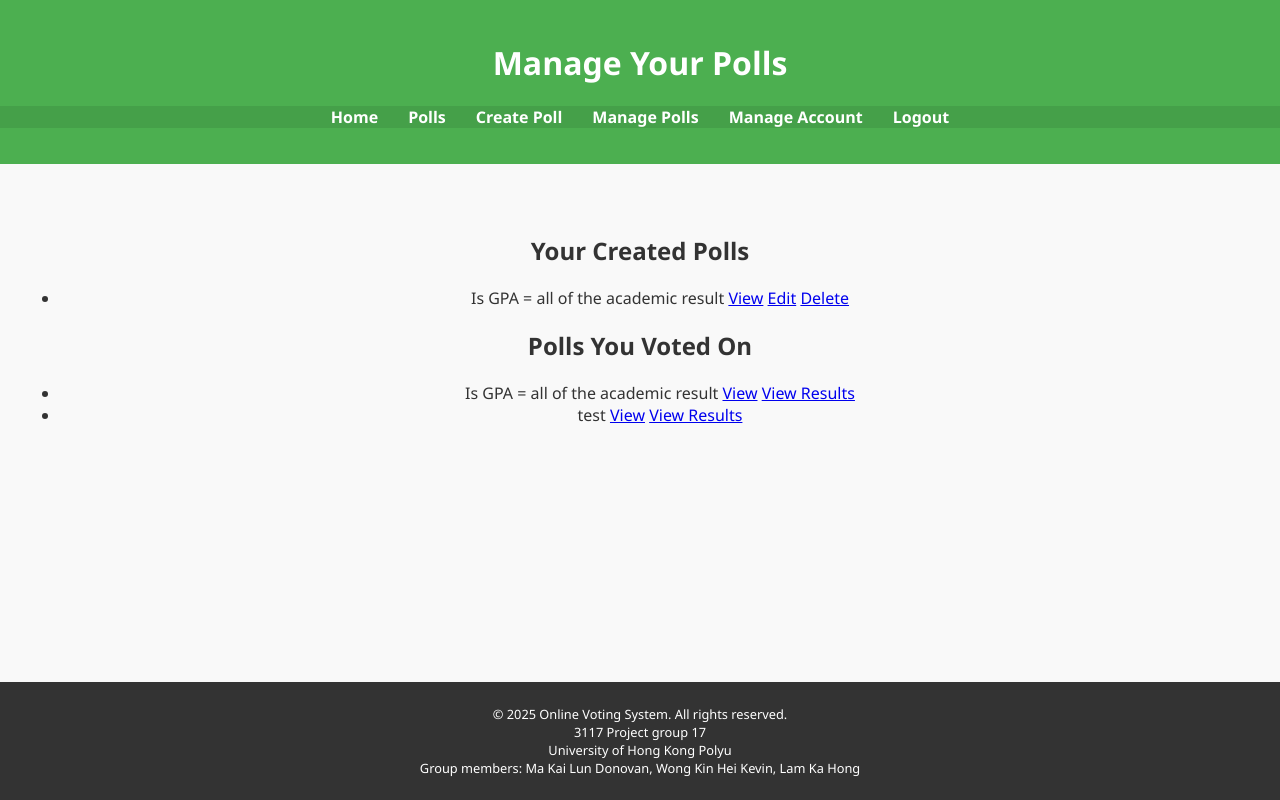
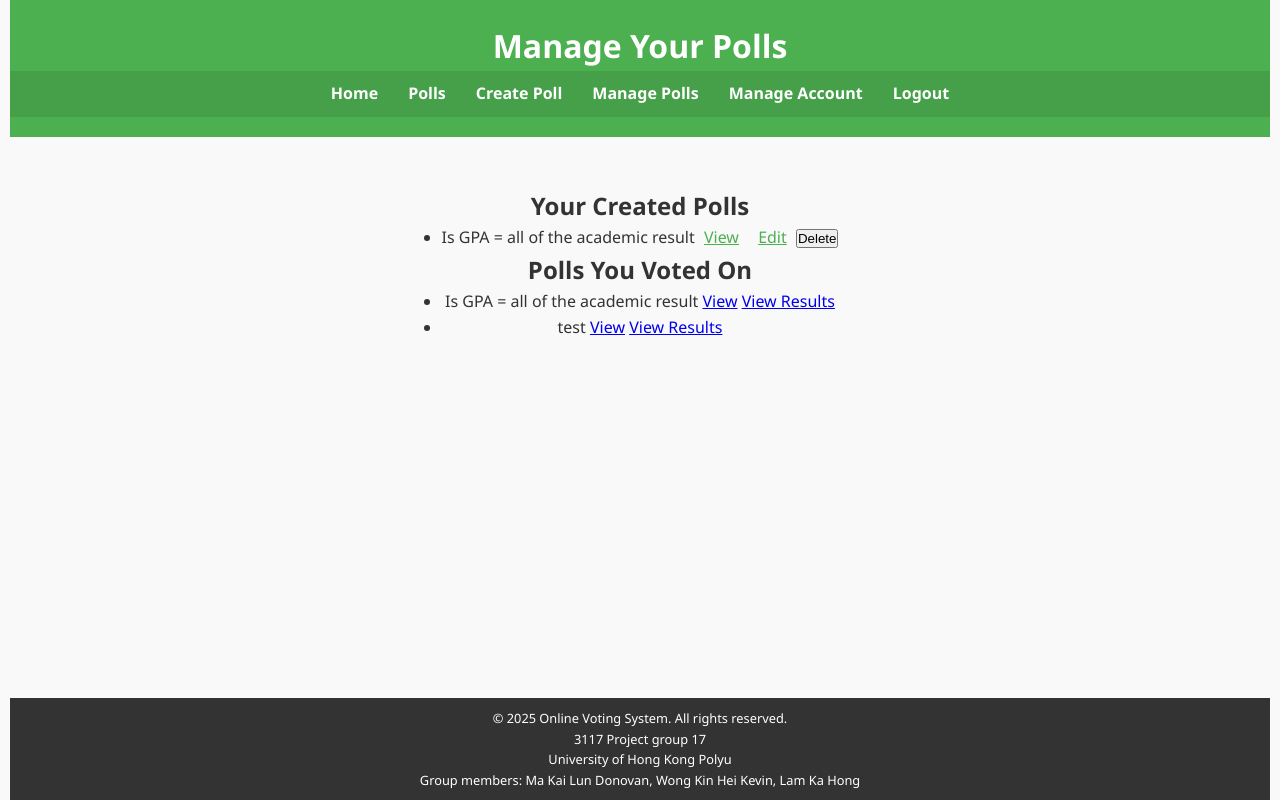
Before and after one commit to domna735/online_voting_system, a PHP site: page /manage_polls.php in a window 1280 px wide. Run offline with PHP 8.4, Linux system fonts and the light colour scheme; a user stored in the database is signed in; data comes from the database, SQL or seed files in the repository.

Commit message:
Add files via upload

```diff
--- a/db_connect.php
+++ b/db_connect.php
@@ -18,5 +18,5 @@ if ($conn->connect_error) {
 }
 
 // Set the character encoding to ensure correct data handling
-$conn->set_charset("utf8");
+$conn->set_charset("utf8mb4");
 ?>
--- a/manage_polls.php
+++ b/manage_polls.php
@@ -5,6 +5,11 @@ session_start();
 if (!isset($_SESSION['user_id'])) {
     header("Location: login.php");
     exit;
+}
+
+// Generate CSRF token if one is not already set.
+if (!isset($_SESSION['csrf_token'])) {
+    $_SESSION['csrf_token'] = bin2hex(random_bytes(32));
 }
 
 include('db_connect.php');
@@ -19,7 +24,6 @@ if (!$stmt) {
     header("Location: error.php?error=DBError");
     exit;
 }
-
 $stmt->bind_param("i", $user_id);
 $stmt->execute();
 $result = $stmt->get_result();
@@ -44,14 +48,29 @@ $result = $stmt->get_result();
             while ($row = $result->fetch_assoc()) {
                 // Sanitize the poll question for safe output.
                 $question = htmlspecialchars($row['question'], ENT_QUOTES, 'UTF-8');
-                // Cast poll_id to integer to ensure safety in URL parameters.
+                // Cast poll_id to integer to ensure safety.
                 $poll_id = intval($row['poll_id']);
 
-                echo "<li>" . $question . "
-                        <a href='vote.php?poll_id=" . $poll_id . "'>View</a>
-                        <a href='edit_poll.php?poll_id=" . $poll_id . "'>Edit</a>
-                        <a href='delete_poll.php?poll_id=" . $poll_id . "' onclick=\"return confirm('Are you sure you want to delete this poll?')\">Delete</a>
-                      </li>";
+                // Build View and Edit links normally,
+                // And use a POST form with hidden CSRF token for deletion.
+                echo "<li>" . $question . " ";
+                // For "View"
+                echo "<form action='vote.php' method='GET' style='display:inline; margin-right:5px;'>
+                        <input type='hidden' name='poll_id' value='" . $poll_id . "'>
+                        <button type='submit' class='link-button'>View</button>
+                    </form>";
+                // For "Edit"
+                echo "<form action='edit_poll.php' method='GET' style='display:inline;'>
+                        <input type='hidden' name='poll_id' value='" . $poll_id . "'>
+                        <button type='submit' class='link-button'>Edit</button>
+                    </form>";
+                // For "Delete"
+                echo "<form action='delete_poll.php' method='POST' style='display:inline;' onsubmit=\"return confirm('Are you sure you want to delete this poll?');\">";
+                echo "<input type='hidden' name='poll_id' value='" . $poll_id . "'>";
+                echo "<input type='hidden' name='csrf_token' value='" . $_SESSION['csrf_token'] . "'>";
+                echo "<button type='submit'>Delete</button>";
+                echo "</form>";
+                echo "</li>";
             }
             echo "</ul>";
         } else {
@@ -83,10 +102,10 @@ $result = $stmt->get_result();
                 $question = htmlspecialchars($row['question'], ENT_QUOTES, 'UTF-8');
                 $poll_id = intval($row['poll_id']);
 
-                echo "<li>" . $question . "
-                        <a href='vote.php?poll_id=" . $poll_id . "'>View</a>
-                        <a href='view_results.php?poll_id=" . $poll_id . "'>View Results</a>
-                      </li>";
+                echo "<li>" . $question . " ";
+                echo "<a href='vote.php?poll_id=" . $poll_id . "'>View</a> ";
+                echo "<a href='view_results.php?poll_id=" . $poll_id . "'>View Results</a>";
+                echo "</li>";
             }
             echo "</ul>";
         } else {
--- a/styles.css
+++ b/styles.css
@@ -1,33 +1,48 @@
-/* General Styles */
+/* Reset and Base Styles */
+* {
+    box-sizing: border-box;
+    margin: 0;
+    padding: 0;
+  }
+
   body {
     font-family: 'Segoe UI', Tahoma, Geneva, Verdana, sans-serif;
-    margin: 0;
     background-color: #f9f9f9;
     color: #333;
+    line-height: 1.6;
     display: flex;
     flex-direction: column;
     min-height: 100vh;
+    padding: 0 10px;
   }
 
+  /* Container for central alignment */
   .container {
     flex: 1;
-    display: flex;
-    flex-direction: column;
+    max-width: 1200px;
+    width: 100%;
+    margin: 0 auto;
   }
 
+  /* Header */
   header {
     background-color: #4caf50;
     color: white;
     padding: 20px 0;
     text-align: center;
+    position: sticky;
+    top: 0;
+    z-index: 1000;
   }
 
+  /* Navigation */
   nav ul {
     list-style: none;
-    padding: 0;
     display: flex;
     justify-content: center;
     background-color: #45a049;
+    padding: 10px 0;
+    margin: 0;
   }
 
   nav ul li {
@@ -38,16 +53,21 @@ nav ul li a {
     color: white;
     text-decoration: none;
     font-weight: bold;
+    transition: color 0.3s ease;
   }
 
   nav ul li a:hover {
+    color: #ffeb3b;
     text-decoration: underline;
   }
 
+  /* Main Content */
   main {
     flex: 1;
     padding: 50px 20px;
     text-align: center;
+    max-width: 800px;
+    margin: 0 auto;
   }
 
   .intro h2 {
@@ -60,19 +80,42 @@ main {
     margin-bottom: 30px;
   }
 
-.btn {
+  /* Buttons and Links */
+  .btn, .button {
     background-color: #4caf50;
     color: white;
     padding: 15px 30px;
-    text-decoration: none;
+    border: none;
     border-radius: 5px;
     font-size: 1em;
+    text-decoration: none;
+    cursor: pointer;
+    transition: background-color 0.3s, transform 0.2s;
   }
 
-.btn:hover {
+  .btn:hover, .button:hover {
     background-color: #45a049;
+    transform: scale(1.05);
   }
 
+  /* If you need inline buttons that look like links */
+  .link-button {
+    background: none;
+    border: none;
+    color: #4caf50;
+    text-decoration: underline;
+    cursor: pointer;
+    font-size: inherit;
+    font-family: inherit;
+    padding: 0;
+    margin: 0 5px;
+  }
+
+  .link-button:hover {
+    color: #45a049;
+  }
+
+  /* Display Message */
   .message {
     font-family: Arial, sans-serif;
     font-size: 16px;
--- a/vote.php
+++ b/vote.php
@@ -178,6 +178,7 @@ if ($stmt) {
     <h3>Leave a Comment</h3>
     <form action="comment_process.php" method="POST">
         <input type="hidden" name="poll_id" value="<?php echo $poll_id; ?>">
+        <input type="hidden" name="csrf_token" value="<?php echo $_SESSION['csrf_token']; ?>">
         <textarea name="comment_text" required></textarea><br>
         <button type="submit">Submit Comment</button>
     </form>
```
Also changed, not shown: other parts of styles.css (+35 -18 lines), comment_process.php (+10 -7 lines), delete_poll.php (+6 -6 lines), vote_process.php (+17 -7 lines), 1 other file. Lines whose indentation alone changed are shown as unchanged.
